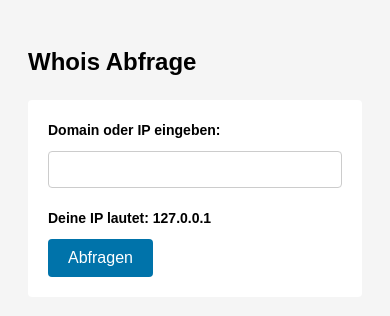
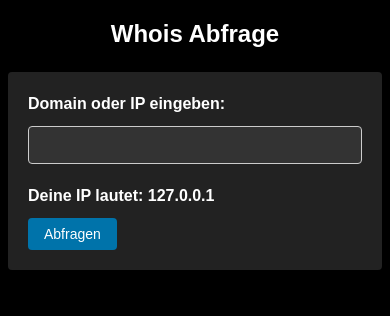
Before and after one commit to otterside/Whois, a PHP site: page / in a window 390 px wide. Shown: the top 316 px of the page. Run offline with PHP 8.4, Linux system fonts and the light colour scheme.

Commit message:
New responsive mobile optimized Retro Design

```diff
--- a/style.css
+++ b/style.css
@@ -1,29 +1,27 @@
 /* style.css */
  body {
 	 font-family: Arial, sans-serif;
-			font-size: 14px;
+	 font-size: 16px;
 	 line-height: 1.5;
-			background-color: #f5f5f5;
-			padding: 20px;
+	 background-color: black;
+	 color: white;
 }
-
  h1 {
-			font-size: 24px;
+	 font-size: 36px;
 	 margin-bottom: 20px;
+	 text-align: center;
 }
-
  form {
-			background-color: #fff;
+	 background-color: #222;
 	 padding: 20px;
 	 border-radius: 4px;
 }
-
  label {
 	 display: block;
 	 margin-bottom: 10px;
 	 font-weight: bold;
+	 color: white;
 }
-
  input[type="text"] {
 	 width: 100%;
 	 padding: 10px;
@@ -31,8 +29,9 @@
 	 border: 1px solid #ccc;
 	 box-sizing: border-box;
 	 margin-bottom: 20px;
+	 background-color: #333;
+	 color: white;
 }
-
  input[type="submit"] {
 	 background-color: #0073aa;
 	 color: #fff;
@@ -42,20 +41,16 @@
 	 cursor: pointer;
 	 font-size: 16px;
 }
-
  input[type="submit"]:hover {
 	 background-color: #005c8c;
 }
-
  .result {
 	 margin-top: 20px;
 	 padding: 20px;
-			background-color: #fff;
+	 background-color: #222;
 	 border-radius: 4px;
 	 overflow: auto;
-			border: 1px solid #ccc;
 }
-
  .result pre {
 	 font-family: monospace;
 	 font-size: 12px;
@@ -63,4 +58,20 @@
 	 padding: 0;
 	 white-space: pre-wrap;
 	 word-wrap: break-word;
+	 color: white;
 }
+ @media (max-width: 768px) {
+	 h1 {
+		 font-size: 24px;
+	}
+	 input[type="text"] {
+		 font-size: 14px;
+	}
+	 input[type="submit"] {
+		 font-size: 14px;
+		 padding: 8px 16px;
+	}
+	 .result pre {
+		 font-size: 10px;
+	}
+}
```
Lines whose indentation alone changed are shown as unchanged.
